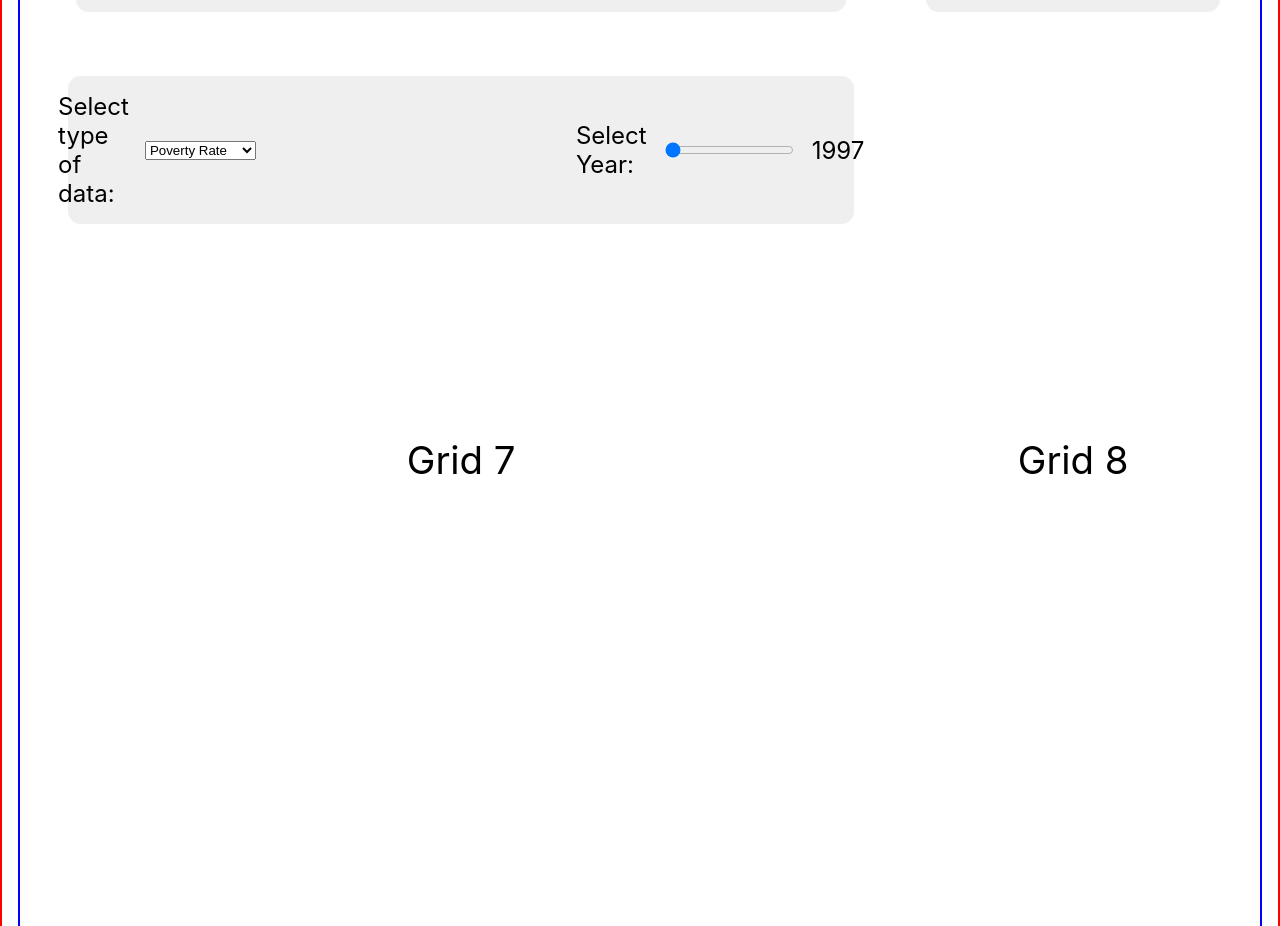
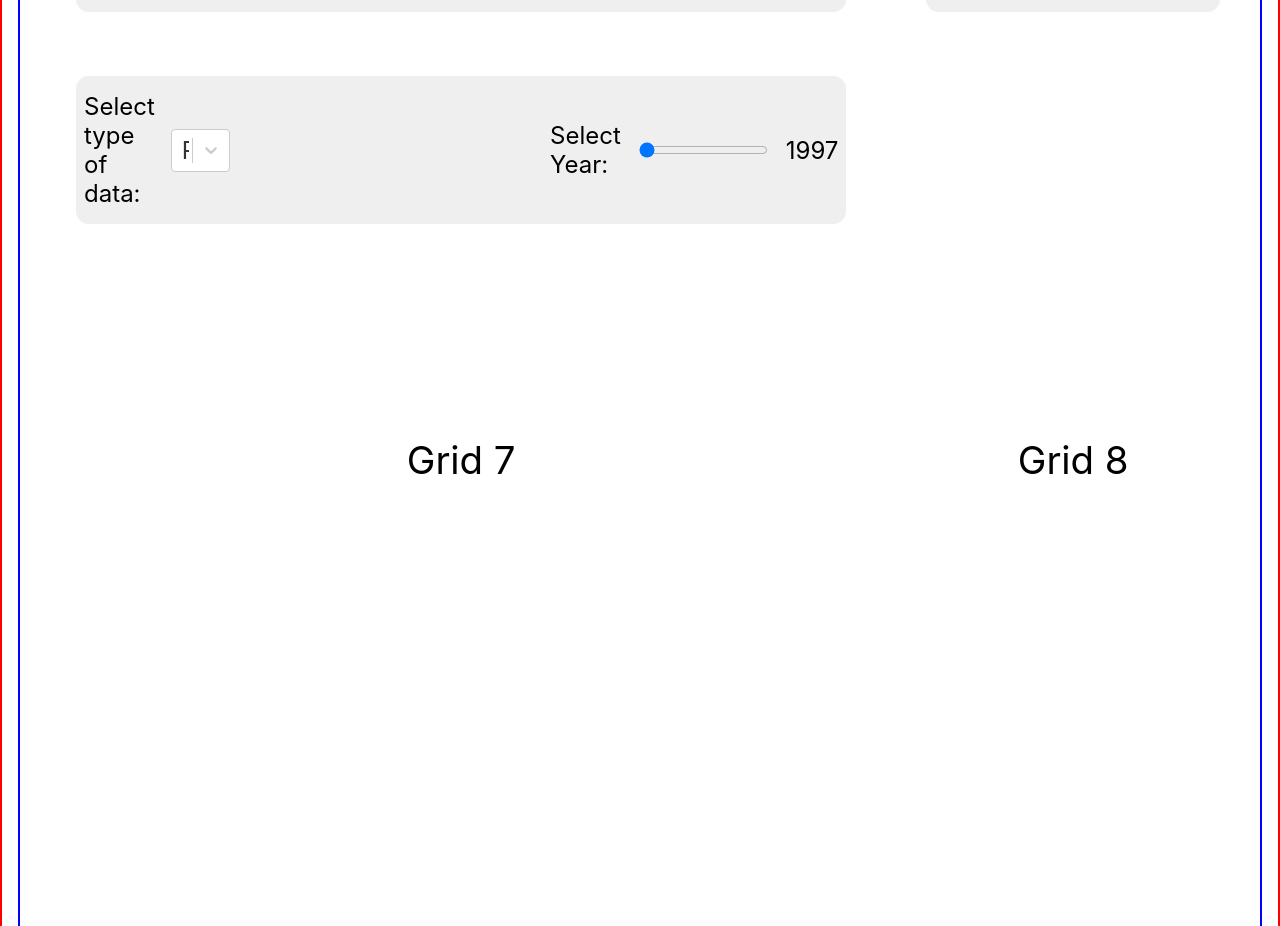
Before and after one commit to DeveshKrishan/Poverty-Map, a React (Create React App) app in the folder my-app/: page / in a window 1280 px wide. Shown: the part 2000-2926 px from the top of the page. Built offline with nearby package versions, Linux system fonts and the light colour scheme.

Commit message:
replaced html select with react select component

```diff
--- a/my-app/package.json
+++ b/my-app/package.json
@@ -12,6 +12,7 @@
     "react": "^18.2.0",
     "react-dom": "^18.2.0",
     "react-scripts": "^5.0.1",
+    "react-select": "^5.7.4",
     "react-simple-maps": "^3.0.0",
     "web-vitals": "^2.1.4"
   },
--- a/my-app/src/Main.js
+++ b/my-app/src/Main.js
@@ -1,5 +1,6 @@
 import React, { useState } from 'react';
 import MapChart from './MapChart';
+import Select from 'react-select'
 
 export default function Main() {
 
@@ -15,17 +16,21 @@ export default function Main() {
   ];
 
   const [year, setYear] = useState(1997); // default parameter
-  const [selectedCounty, setSelectedCounty] = useState(null);
+
+  const SelectTopic = ({ topic, onChange }) => (
+    <Select
+      options={options}
+      value={options.find(option => option.value === topic)}
+      onChange={onChange}
+    />
+  );
+
 
   const handleSliderChange = (event) => {
     setYear(parseInt(event.target.value));
   };
 
   const [topic, setTopic] = useState("povRate");
-
-  const handleTopicChange = (e) => {
-    setTopic(e.target.value);
-  };
 
 
   return (
@@ -62,10 +67,7 @@ export default function Main() {
 
             <div className='param-2'>
                 <label for="language">Select type of data:</label>
-                  <select name="language" id="language" onChange={handleTopicChange}>
-                    <option value="povRate" >Poverty Rate</option>
-                    <option value="annIncome">Annual Income</option>
-                  </select>
+                <SelectTopic topic={topic} onChange={selectedOption => setTopic(selectedOption.value)} />
               </div>
 
               <div className="param-1">
```
Also changed, not shown: 1 other file (tests, documents, lock files or other folders).
